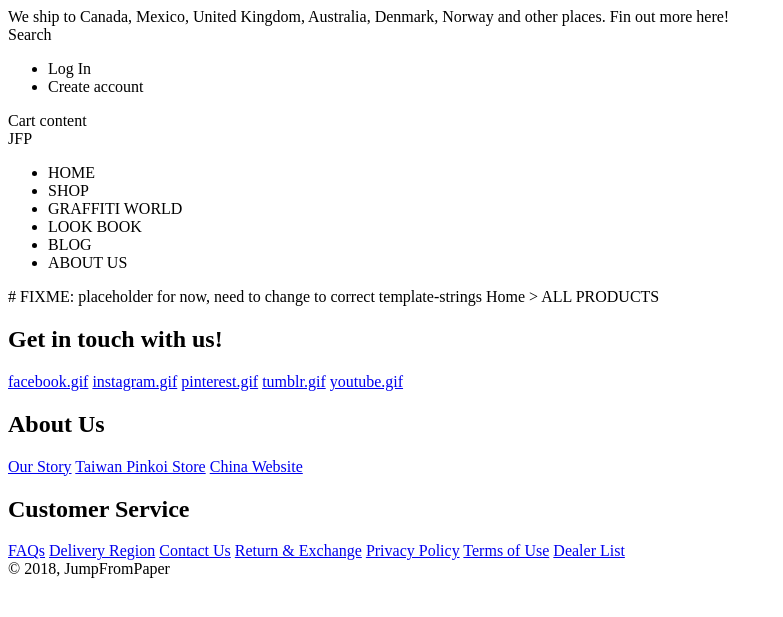
After one commit to Jasonlo-tw/jfpcp, a Rails app: page /collecitons/index in a window 1280 px wide. The commit adds this page. Shown: the top 617 px of the page, without its empty margins (0-783 px from the left). Run offline with Rails 7, Linux system fonts and the light colour scheme; style sheets or scripts are compiled from the project's sources.

Commit message:
temp layout done, refine later

```diff
--- /dev/null
+++ b/app/assets/javascripts/collecitons.coffee
@@ -0,0 +1,3 @@
+# Place all the behaviors and hooks related to the matching controller here.
+# All this logic will automatically be available in application.js.
+# You can use CoffeeScript in this file: http://coffeescript.org/
--- /dev/null
+++ b/app/assets/stylesheets/collecitons.scss
@@ -0,0 +1,3 @@
+// Place all the styles related to the collecitons controller here.
+// They will automatically be included in application.css.
+// You can use Sass (SCSS) here: http://sass-lang.com/
--- /dev/null
+++ b/app/controllers/collecitons_controller.rb
@@ -0,0 +1,4 @@
+class CollecitonsController < ApplicationController
+  def index
+  end
+end
--- /dev/null
+++ b/app/helpers/collecitons_helper.rb
@@ -0,0 +1,2 @@
+module CollecitonsHelper
+end
--- /dev/null
+++ b/app/views/collecitons/index.html.erb
@@ -0,0 +1,6 @@
+<div id="content-util">
+    <div id="nav">
+    # FIXME: placeholder for now, need to change to correct template-strings
+    Home > ALL PRODUCTS
+    </div>
+</div>
--- a/app/views/layouts/application.html.erb
+++ b/app/views/layouts/application.html.erb
@@ -1,3 +1,7 @@
+<!-- FIXME: used placeholders for now, need to correct them to the actual pictures, layouts and links -->
+
+
+
 <!DOCTYPE html>
 <html>
   <head>
@@ -9,6 +13,7 @@
   </head>
 
   <body>
+
     <div class="shipment-announcement">
     We ship to Canada, Mexico, United Kingdom, Australia, Denmark, Norway and other places. Fin out more here!
     </div>
@@ -50,11 +55,11 @@
     <div id="get-in-touch" class="footer-title">
       <h2>Get in touch with us!</h2>
 
-      <%= link_to image_tag 'facebook.gif', 'https://www.facebook.com/JumpFromPaper?fref=ts' %>
-      <%= link_to image_tag 'instagram.gif' , 'https://www.instagram.com/jumpfrompaper/' %>
-      <%= link_to image_tag 'pinterest.gif' , 'https://www.pinterest.com/jumpfrompaperbag/boards/' %>
-      <%= link_to image_tag 'tumblr.gif' , 'http://jumpfrompaper.tumblr.com/' %>
-      <%= link_to image_tag 'youtube.gif' , 'https://www.youtube.com/channel/UCMf0VyC1G89DGKV2dtbx1aQ' %>
+      <%= link_to 'facebook.gif', 'https://www.facebook.com/JumpFromPaper?fref=ts' %>
+      <%= link_to 'instagram.gif' , 'https://www.instagram.com/jumpfrompaper/' %>
+      <%= link_to 'pinterest.gif' , 'https://www.pinterest.com/jumpfrompaperbag/boards/' %>
+      <%= link_to 'tumblr.gif' , 'http://jumpfrompaper.tumblr.com/' %>
+      <%= link_to 'youtube.gif' , 'https://www.youtube.com/channel/UCMf0VyC1G89DGKV2dtbx1aQ' %>
 
     </div>
 
--- a/config/environments/development.rb
+++ b/config/environments/development.rb
@@ -54,4 +54,10 @@ config.webpacker.check_yarn_integrity = true
   # Use an evented file watcher to asynchronously detect changes in source code,
   # routes, locales, etc. This feature depends on the listen gem.
   config.file_watcher = ActiveSupport::EventedFileUpdateChecker
+
+
+  # Enable rack-livereload
+  config.middleware.insert_after ActionDispatch::Static, Rack::LiveReload
+
+
 end
--- a/config/routes.rb
+++ b/config/routes.rb
@@ -1,7 +1,9 @@
 Rails.application.routes.draw do
+  get 'collecitons/index'
+
   # For details on the DSL available within this file, see http://guides.rubyonrails.org/routing.html
 
-  # TODO:   the routes here are all replaced with "resources", should be replaced to correct ones when the planning is done.
+  # FIXME:   the routes here are all replaced with "resources", should be replaced to correct ones when the planning is done.
 
 
   root 'pages#home' # use vue for search functionality on layout
--- a/public/404.html
+++ b/public/404.html
@@ -1,3 +1,5 @@
+testing for GUARD!!!
+
 <!DOCTYPE html>
 <html>
 <head>
--- /dev/null
+++ b/stats.json
@@ -0,0 +1 @@
+{"reading":1.2159347534179688e-05,"parsing":2.3365020751953125e-05,"building":2.86102294921875e-06,"typing":0.000530242919921875,"processed_nodes":66,"initial_nodes":60,"initial_message_sends":0,"typed_nodes_all":60,"typed_nodes_not_bottom":60,"typed_nodes_call_result":0,"typed_nodes_call_result_not_bottom":0}
```
Also changed, not shown: test/controllers/collecitons_controller_test.rb (added, +9 -0 lines), Gemfile, Gemfile.lock, 3 other files.
